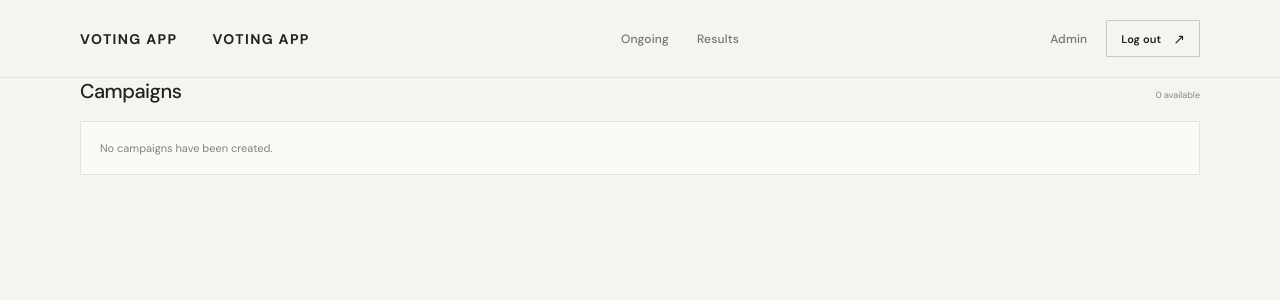
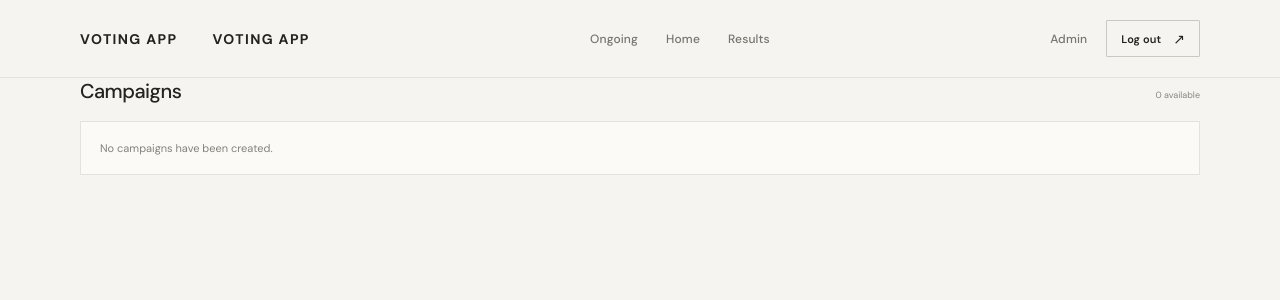
Before and after one commit to kanishk85/Voting-app, a Spring Boot app: page / in a window 1280 px wide. Shown: the top 300 px of the page. Run offline with Spring Boot 4, Linux system fonts and the light colour scheme; the visitor is signed in with stand-in values (Sample User, id 1); data that the repository does not hold is empty; some of the project's set-up classes (security, data sources, template engines, error pages and the like) are left out, and stand-ins take their place; some libraries are stand-ins or nearby versions; some web fonts are replaced.

Commit message:
Updated home tab for admins

```diff
--- a/src/main/java/com/voting/config/SecurityConfig.java
+++ b/src/main/java/com/voting/config/SecurityConfig.java
@@ -53,8 +53,6 @@ public class SecurityConfig {
                         .requestMatchers("/user/**").hasRole("NORMAL")
                         .anyRequest().authenticated())
 
-
-
                 .formLogin(form -> form.loginPage("/login").loginProcessingUrl("/login")
                         .usernameParameter("email").passwordParameter("password")
                         .successHandler(successHandler).failureUrl("/login?error"))
--- a/src/main/java/com/voting/controller/HomeController.java
+++ b/src/main/java/com/voting/controller/HomeController.java
@@ -3,6 +3,7 @@ package com.voting.controller;
 import org.springframework.stereotype.Controller;
 import org.springframework.ui.Model;
 import org.springframework.web.bind.annotation.GetMapping;
+
 import com.voting.service.CampaignService;
 
 @Controller
--- a/src/main/resources/templates/fragments.html
+++ b/src/main/resources/templates/fragments.html
@@ -16,7 +16,9 @@
   <a class="wordmark" sec:authorize="hasRole('NORMAL')" th:href="@{/user}" aria-label="Voting App ongoing campaigns">VOTING APP</a>
   <a class="wordmark" sec:authorize="hasRole('ADMIN')" th:href="@{/admin}" aria-label="Voting App admin dashboard">VOTING APP</a>
   <nav class="main-nav" aria-label="Main navigation">
-    <a class="nav-link" sec:authorize="isAuthenticated()" th:href="@{/user}">Ongoing</a>
+    <a class="nav-link" sec:authorize="hasRole('NORMAL')" th:href="@{/user}">Ongoing</a>
+  <a class="nav-link" sec:authorize="hasRole('ADMIN')" th:href="@{/admin}">Home</a>
+
     <a class="nav-link" sec:authorize="isAuthenticated()" th:href="@{/user/results}">Results</a>
   </nav>
   <div class="header-actions" sec:authorize="isAnonymous()">
```
Also changed, not shown: 1 other file.
